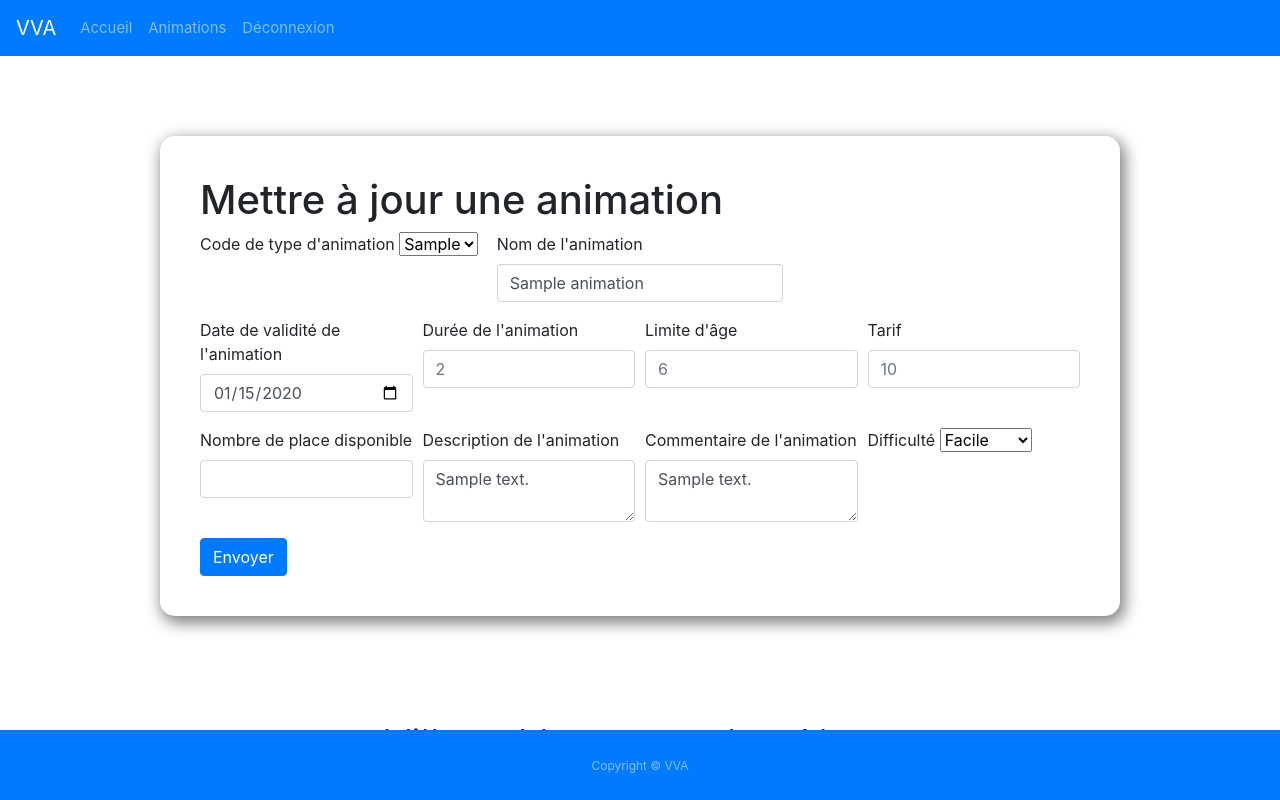
After one commit to ThomasLEBRET/VVA, a PHP site: template code/view/animation/form/formUpdateAnimation.php in a window 1280 px wide. The commit adds this page. Run offline with PHP 8.4, Linux system fonts and the light colour scheme; the template is opened without the code that fills it: most values are stand-ins (such as "Sample title", 1, 10 or a date in 2020); data that the repository does not hold is empty.

Commit message:
update animation

```diff
--- a/code/class/Router.php
+++ b/code/class/Router.php
@@ -75,6 +75,12 @@
           case 'updateActivite':
             $this->activiteController->updateActivite($post);
             break;
+          case 'seeUpdateAnimation':
+            $this->animationController->trySeeUpdateAnimation($get);
+            break;
+          case 'tryUpdateAnimation':
+            $this->animationController->updateAnimation($post);
+            break;
           case 'deconnexion':
             Session::stop();
             header('Location: index.php?page=accueil');
--- a/code/view/animation/allAnimations.php
+++ b/code/view/animation/allAnimations.php
@@ -40,6 +40,9 @@
     <li class="list-group-item">Prix : <?= $prix ?></li>
   </ul>
   <div class="card-body">
+  <?php if(Session::get('typeprofil') == 'EN') { ?>
+    <a href="index.php?page=seeUpdateAnimation&codeAnimation=<?= $animation->getCodeanim() ?>" class="btn btn-primary btn-lg" tabindex="-1" role="button" aria-disabled="true">Modifier l'animation</a>
+  <?php } ?>
     <a href="index.php?page=activite&codeAnimation=<?=$animation->getCodeanim()?>" class="card-link">Voir les activités pour l'animation <?= $animation->NOMANIM ?></a>
   </div>
 </div>
--- /dev/null
+++ b/code/view/animation/form/formUpdateAnimation.php
@@ -0,0 +1,65 @@
+<?php ob_start(); ?>
+
+<form class="justify" action="index.php?page=tryUpdateAnimation" method="POST">
+  <h1>Mettre à jour une animation</h1>
+  <div class="form-row">
+    <div class="col-md-4 mb-3">
+      <label for="codetypeanim">Code de type d'animation</label>
+      <select name="codetypeanim">
+        <?php foreach($codesTypeAnimation as $cdTypeAnim): ?>
+          <option><?= $cdTypeAnim ?></option>
+        <?php endforeach ?>
+      </select>
+    </div>
+    <div class="col-md-4 mb-3">
+      <label for="nomanim">Nom de l'animation</label>
+        <input value="<?=$animation->getNomanim()?>" name="nomanim" type="text" class="form-control" id="nomanim" placeholder="Activité" required>
+    </div>
+  </div>
+  <div class="form-row">
+    <div class="col-md-3 mb-3">
+      <label for="datevalidite">Date de validité de l'animation</label>
+      <input value="<?=date('Y-m-d', strtotime($animation->getDatevaliditeanim()))?>" name="datevaliditeanim" type="date" min="<?= date('Y-m-d'); ?>" class="form-control" id="datevalidite" required>
+    </div>
+    <div class="col-md-3 mb-3">
+      <label for="dureeanim">Durée de l'animation</label>
+      <input value="<?=$animation->getDureeanim()?>" name="dureeanim" type="number" min="1" class="form-control" id="dureeanim" placeholder="2" required>
+    </div>
+    <div class="col-md-3 mb-3">
+      <label for="limiteage">Limite d'âge</label>
+      <input value="<?=$animation->getLimiteage()?>" name="limiteage" min="1" type="number" class="form-control" id="limiteage" placeholder="6" required>
+    </div>
+    <div class="col-md-3 mb-3">
+      <label for="tarif">Tarif</label>
+      <input value="<?=$animation->getTarifanim()?>" name="tarifanim" min="0" type="number" class="form-control" id="tarif" placeholder="10" required>
+    </div>
+  </div>
+  <div class="form-row">
+    <div class="col-md-3 mb-3">
+      <label for="nbreplaceanim">Nombre de place disponible</label>
+      <input value="<?=$animation->getNbreplaceanim()?>" name="nbreplaceanim" min="1" type="number" class="form-control" id="nbrplaces" required>
+    </div>
+    <div class="col-md-3 mb-3">
+      <label for="descriptanim">Description de l'animation</label>
+      <textarea name="descriptanim" class="form-control" id="descriptanim" required ><?=$animation->getDescriptanim()?></textarea>
+    </div>
+    <div class="col-md-3 mb-3">
+      <label for="commentaireanim">Commentaire de l'animation</label>
+      <textarea name="commentanim" class="form-control" id="commentaireanim" required ><?=$animation->getCommentanim()?></textarea>
+    </div>
+    <div class="col-md-3 mb-3">
+      <label for="difficulte">Difficulté</label>
+      <select name="difficulteanim">
+        <option value="Facile">Facile</option>
+        <option value="Moyen">Moyenne</option>
+        <option value="Difficile">Difficile</option>
+      </select>
+    </div>
+  </div>
+  <input type="hidden" name="codeanim" value="<?=$animation->getCodeanim()?>">
+  <input class="btn btn-primary" type="submit" value="Envoyer">
+</form>
+
+
+<?php $content = ob_get_clean(); ?>
+<?php require("view/template.php"); ?>
```
Also changed, not shown: code/class/animation/AnimationController.php (+41 -0 lines), code/class/animation/ORMAnimation.php (+43 -8 lines), code/class/animation/sqlRequests.php (+16 -0 lines).
